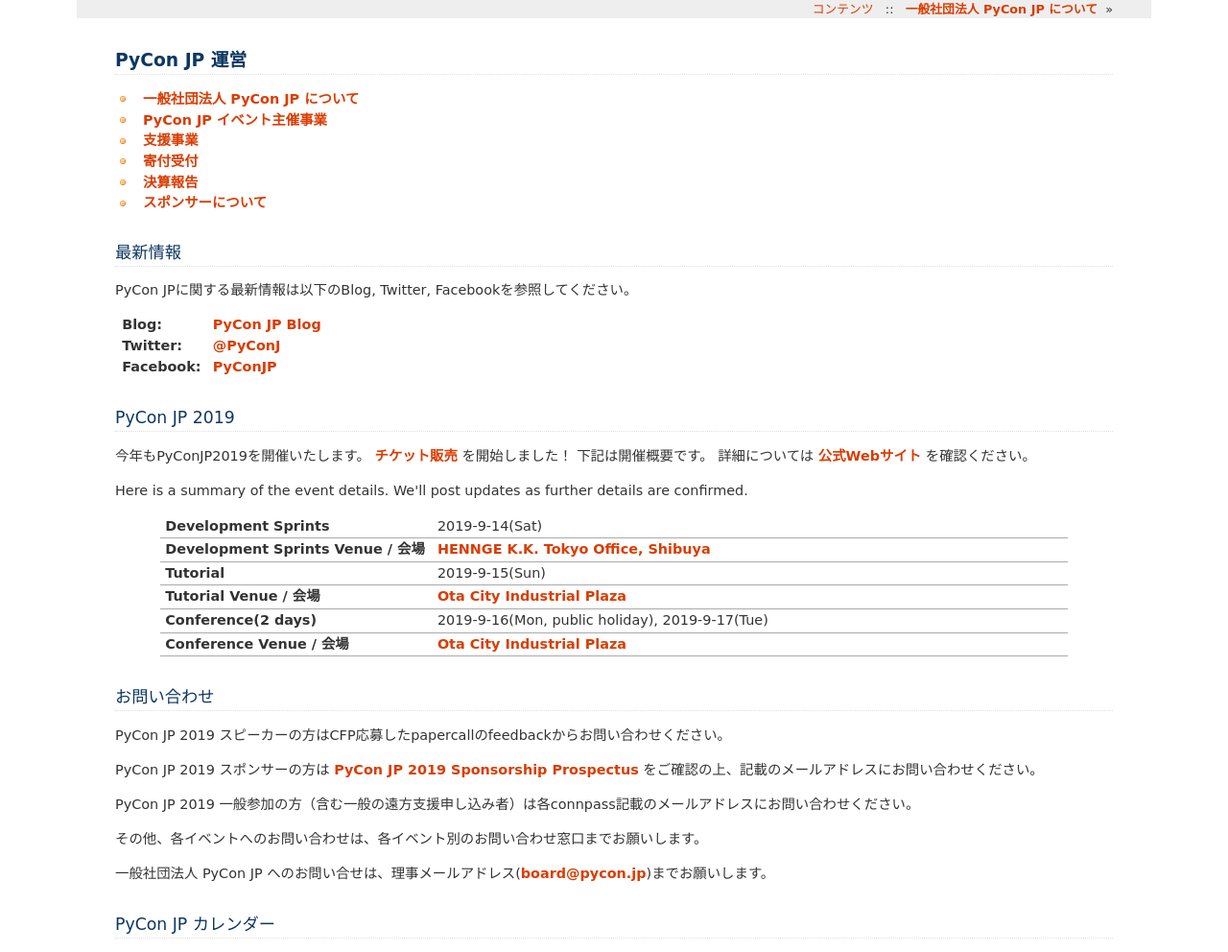
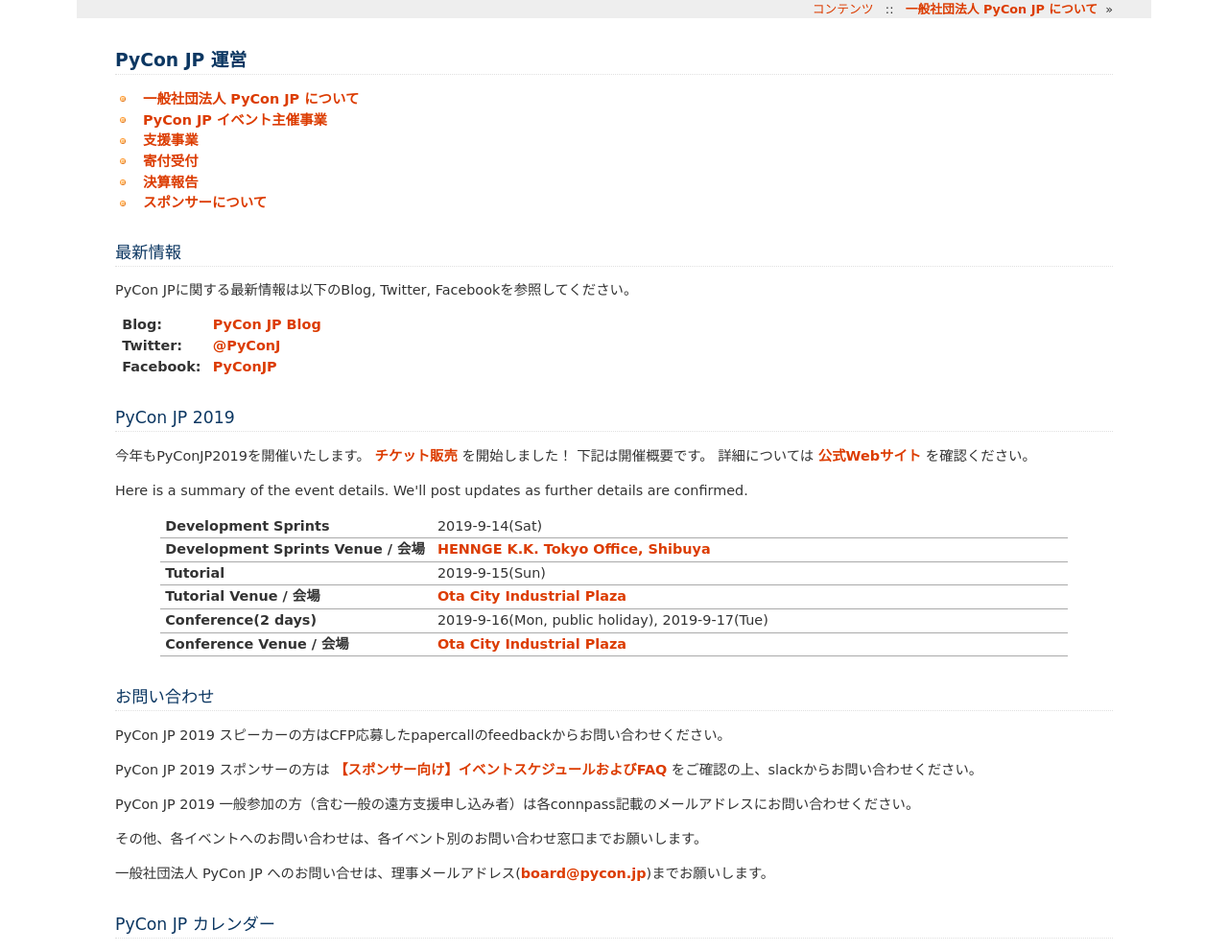
Before and after one commit to pyconjp/www.pycon.jp, a Sphinx documentation site: the page built from source/index.rst, in a window 1280 px wide. Shown: the part 125-1117 px from the top of the page at 96% size. Built offline with Sphinx 7.4.7, drawn with Linux system fonts in a browser that asks for light colours; grey boxes are pictures that could not be loaded.

Commit message:
update Q for sponsor

```diff
--- a/source/index.rst
+++ b/source/index.rst
@@ -51,7 +51,7 @@
 ============
 PyCon JP 2019 スピーカーの方はCFP応募したpapercallのfeedbackからお問い合わせください。
 
-PyCon JP 2019 スポンサーの方は `PyCon JP 2019 Sponsorship Prospectus <https://docs.google.com/document/d/19fBidrOtpelYVyNUpkDiN7XZuHImOp1q_OyviOcg-yo/edit>`_ をご確認の上、記載のメールアドレスにお問い合わせください。
+PyCon JP 2019 スポンサーの方は `【スポンサー向け】イベントスケジュールおよびFAQ  <https://docs.google.com/document/d/1d_Gq3-8VldxO3dN0ApebLbx1OHkTUaLjfkpic0SKx7Y/edit#>`_ をご確認の上、slackからお問い合わせください。
 
 PyCon JP 2019 一般参加の方（含む一般の遠方支援申し込み者）は各connpass記載のメールアドレスにお問い合わせください。
 
```
